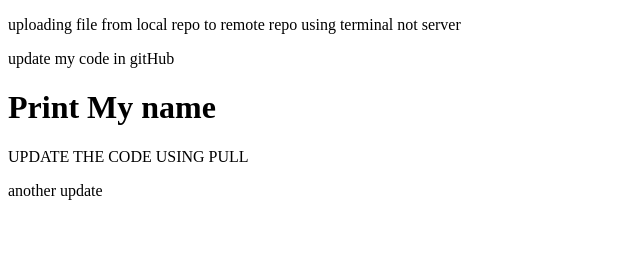
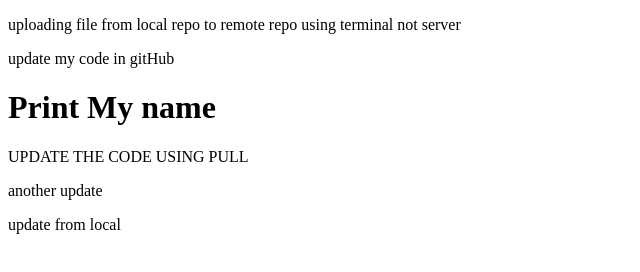
Before and after one commit to rakshitr3/localGit, a plain HTML site: page index.html in a window 1280 px wide. Shown: the whole page, without its empty margins (0-640 px from the left). Drawn offline with Linux system fonts and the light colour scheme.

Commit message:
update from local

```diff
--- a/index.html
+++ b/index.html
@@ -12,5 +12,6 @@
     <h1>Print My name</h1>
     <P>UPDATE THE CODE USING PULL</P>
     <p>another update</p>
+    <p>update from local</p>
 </body>
 </html>
```
